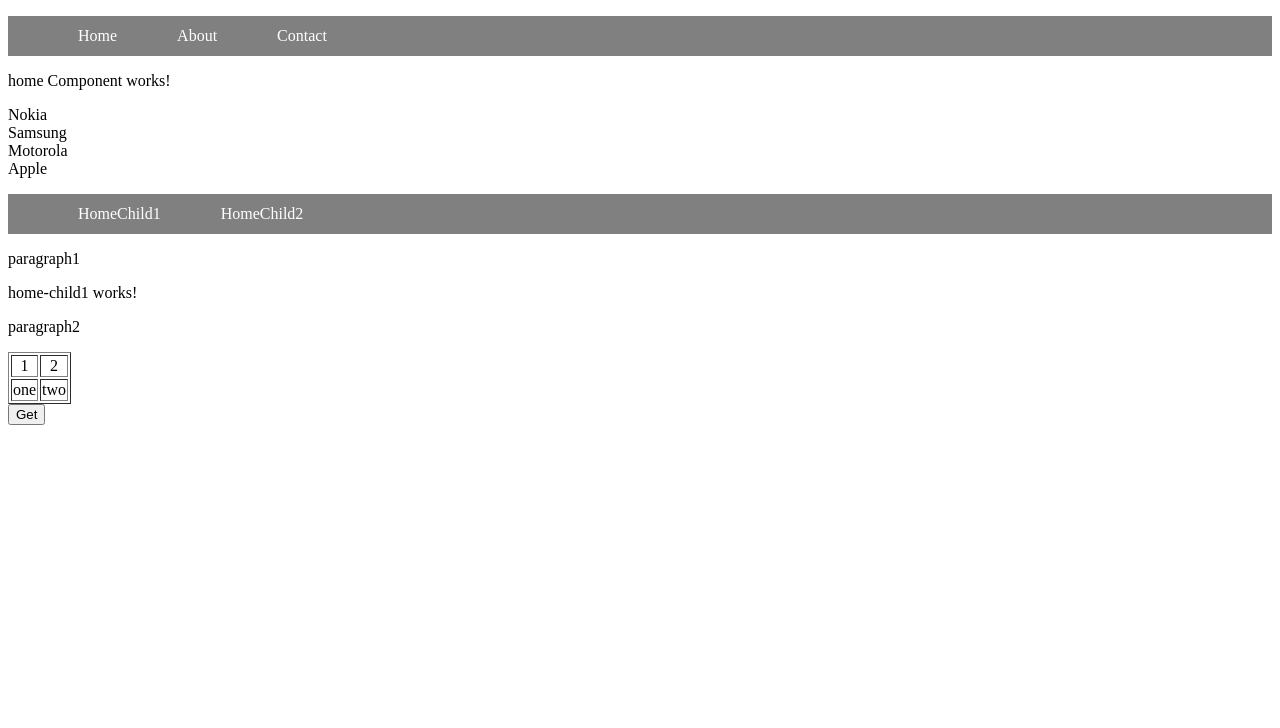
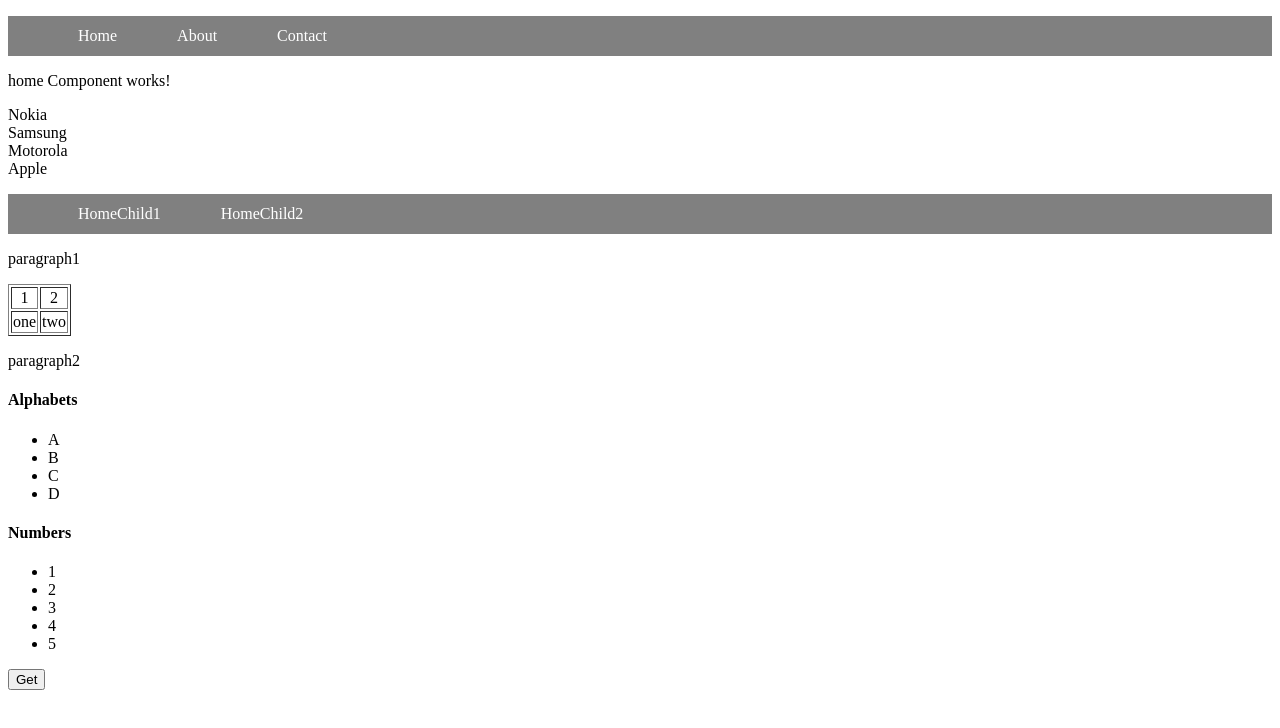
Before and after one commit to MounikaPrathushaBatchu/RoutingApp, an Angular app: page / in a window 1280 px wide. Shown: the top 728 px of the page. Built offline with nearby package versions, Linux system fonts and the light colour scheme.

Commit message:
<ng-content> example with array of variables

```diff
--- a/src/app/home-child1/home-child1.component.html
+++ b/src/app/home-child1/home-child1.component.html
@@ -1,6 +1,4 @@
 <ng-content select="#p1"></ng-content>
-<p>home-child1 works!</p>
-<ng-content select="#p2"></ng-content>
 <table border="1">
     <tr align="center">
         <td>1</td>
@@ -11,3 +9,4 @@
         <td>two</td>
     </tr>
 </table>
+<ng-content select="#p2"></ng-content>
--- a/src/app/home-child2/home-child2.component.html
+++ b/src/app/home-child2/home-child2.component.html
@@ -1 +1,4 @@
-<p>home-child2 works!</p>
+<ng-content></ng-content>
+<ul>
+    <li *ngFor="let p of list">{{p}}</li>
+</ul>
--- a/src/app/home-child2/home-child2.component.ts
+++ b/src/app/home-child2/home-child2.component.ts
@@ -1,4 +1,4 @@
-import { Component } from '@angular/core';
+import { Component, Input } from '@angular/core';
 
 @Component({
   selector: 'app-home-child2',
@@ -7,4 +7,6 @@ import { Component } from '@angular/core';
 })
 export class HomeChild2Component {
 
+  @Input() list : any;
+
 }
--- a/src/app/home/home.component.html
+++ b/src/app/home/home.component.html
@@ -19,3 +19,16 @@
     <p id="p1">paragraph1</p>
     <p id="p2">paragraph2</p>
 </app-home-child1>
+
+<div class="row">
+    <div class="col-6">
+        <app-home-child2 [list]="alphabets">
+            <h4>Alphabets</h4>
+        </app-home-child2>
+    </div>
+    <div class="col-6">
+        <app-home-child2 [list]="numbers">
+            <h4>Numbers</h4>
+        </app-home-child2>
+    </div>
+</div>
--- a/src/app/home/home.component.ts
+++ b/src/app/home/home.component.ts
@@ -14,4 +14,7 @@ export class HomeComponent {
   // constructor(private ts : TestService) {  }
   // mobiles = this.ts.mobiles;
 
+  alphabets = ['A','B','C','D'];
+  numbers = [1,2,3,4,5];
+
 }
```
